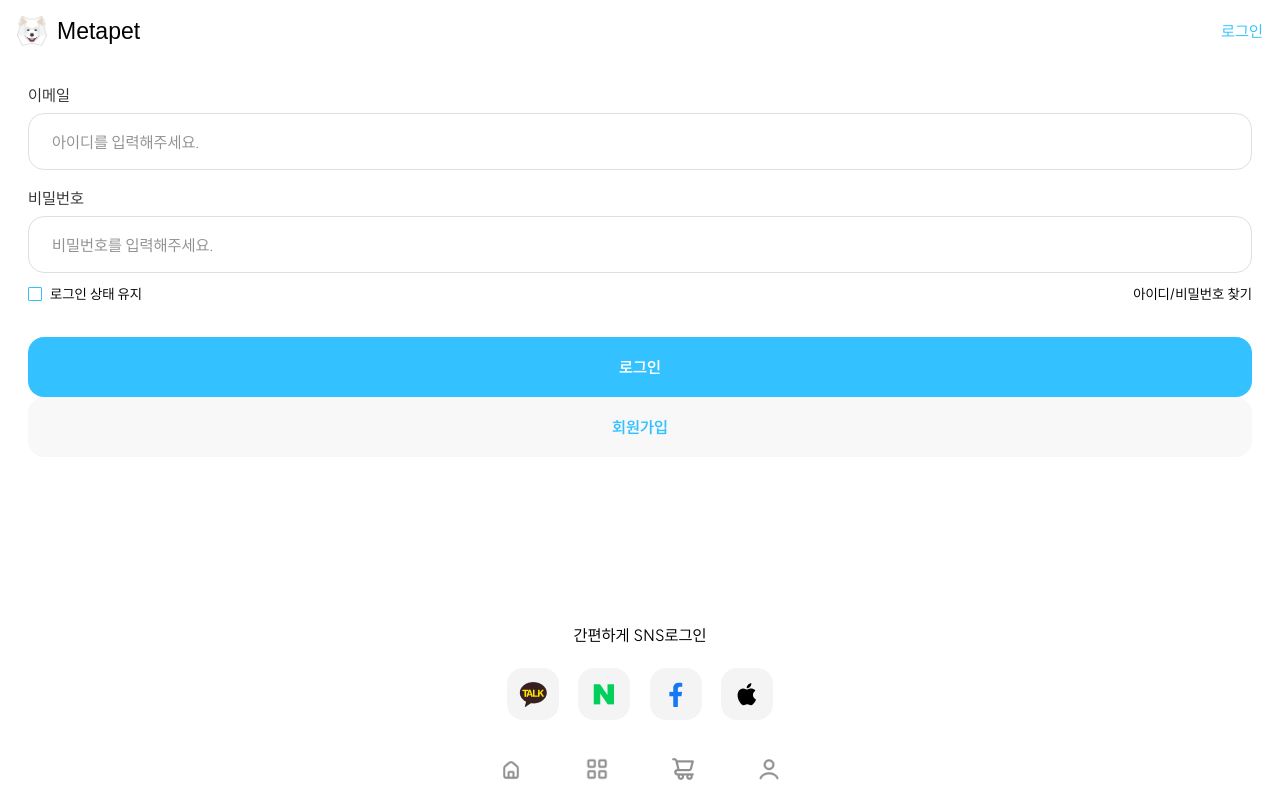
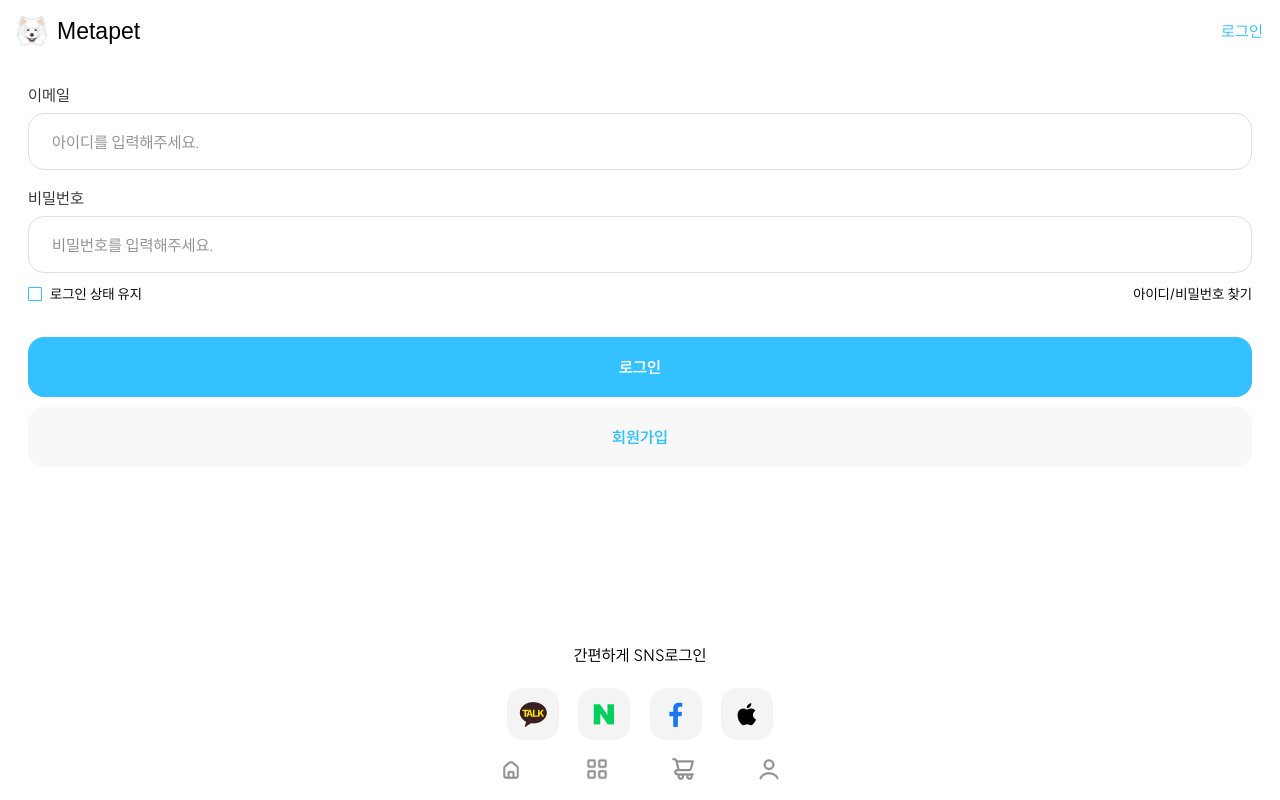
Before and after one commit to KimDongSin/metaPetShop, a React (Create React App) app: page /login in a window 1280 px wide. Shown: the top 800 px of the page. Built offline with nearby package versions, Linux system fonts and the light colour scheme; the HTML template or start-up script is replaced by a standard one.

Commit message:
Login 컴포넌트 버튼 간격

```diff
--- a/src/pages/login/Login.js
+++ b/src/pages/login/Login.js
@@ -28,7 +28,7 @@ const Wrap = styled.div`
     margin: 14px 0 36px;
   }
 
-  & .login__btn__wrap > *:first-child {
+  & .login__btn__wrap button:first-child {
     margin-bottom: 10px;
   }
 `;
```
